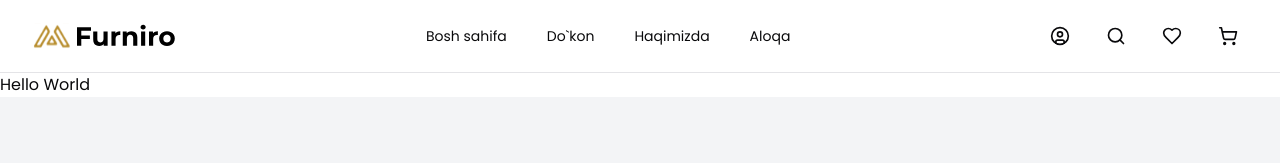
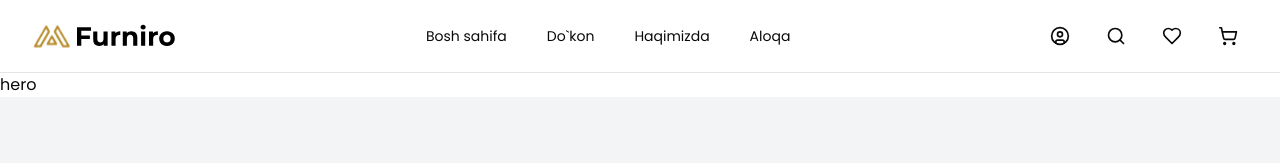
Before and after one commit to Abdumannonov-Samandar/furniture-mebel-site, a Next.js app: page / in a window 1280 px wide. Shown: the top 163 px of the page. Built offline with nearby package versions, Linux system fonts and the light colour scheme.

Commit message:
add: hero

```diff
--- a/app/(marketing)/page.tsx
+++ b/app/(marketing)/page.tsx
@@ -1,8 +1,10 @@
+import Hero from '@/components/marketing/hero'
 
 export default function Home() {
   return (
     <main>
-      <h1>Hello World</h1>
+      <Hero/>
+
     </main>
   );
 }
--- /dev/null
+++ b/components/marketing/browse.tsx
@@ -0,0 +1,9 @@
+import React from 'react'
+
+const browse = () => {
+  return (
+	<div>browse</div>
+  )
+}
+
+export default browse
--- /dev/null
+++ b/components/marketing/hero.tsx
@@ -0,0 +1,9 @@
+import React from 'react'
+
+const hero = () => {
+  return (
+	<div>hero</div>
+  )
+}
+
+export default hero
```
Also changed, not shown: 1 other file (tests, documents, lock files or other folders).
